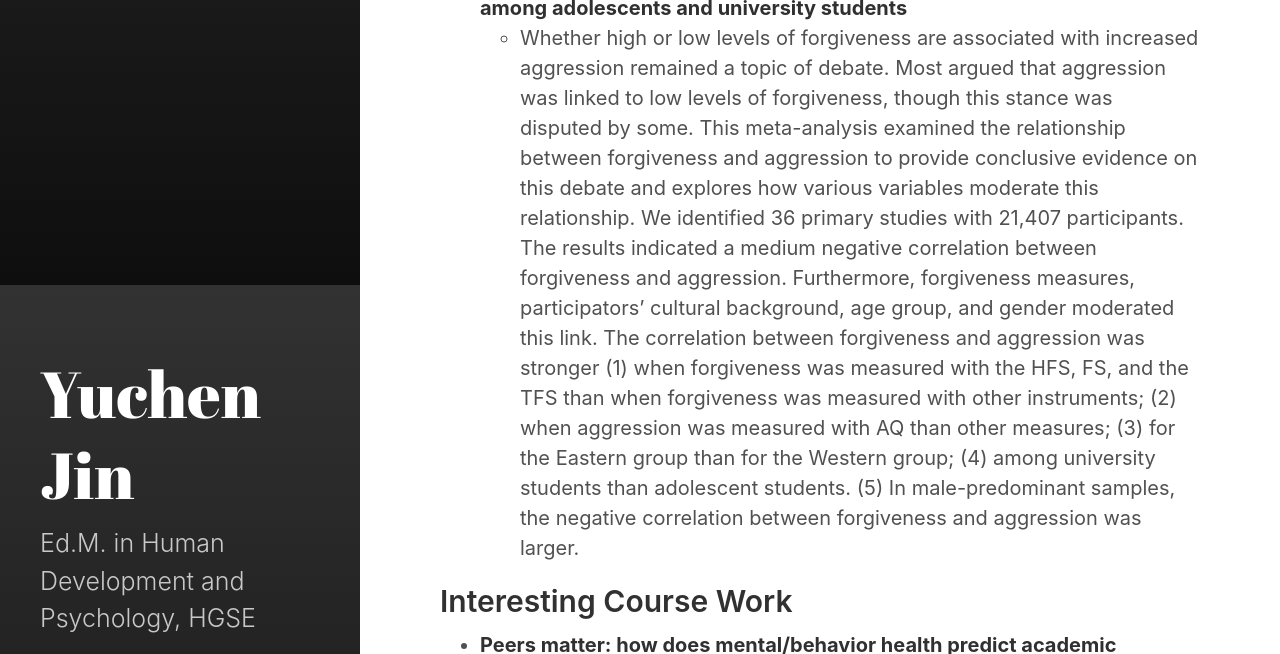
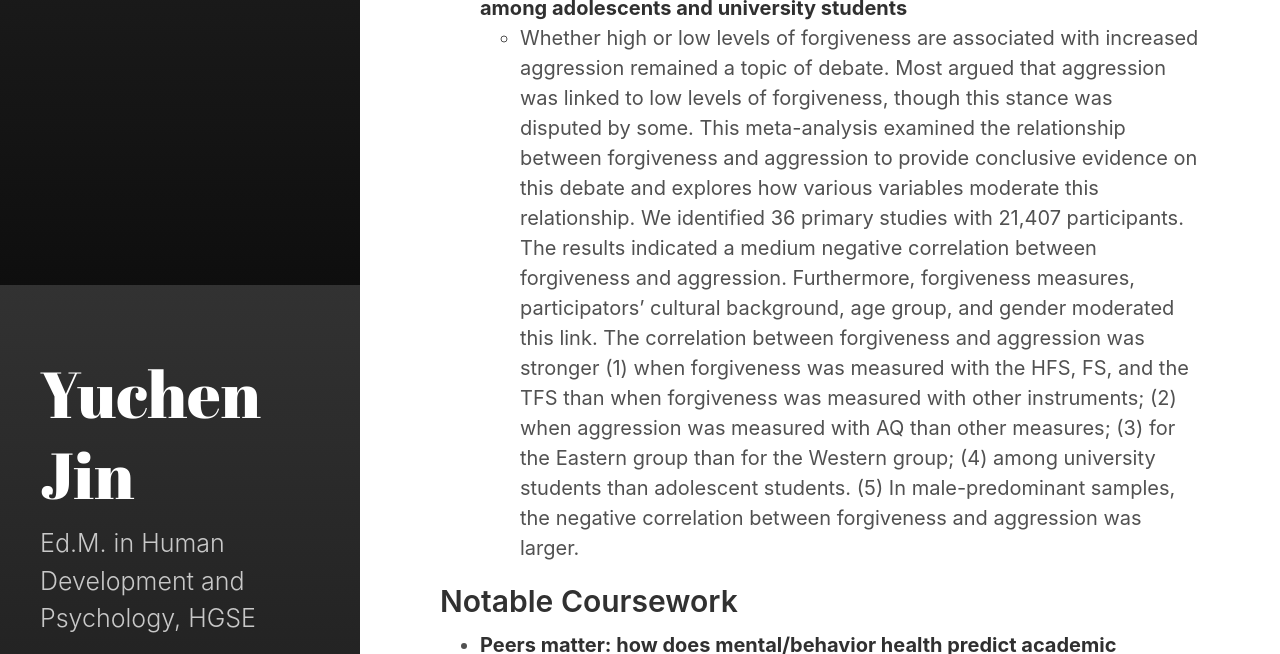
Before and after one commit to Regenchen/Regenchen.github.io, a Jekyll site: the page built from research.md, in a window 1280 px wide and 900 px high, scrolled down 2415 px, cut to the strip 0-654 px from the top of the window. Built offline with Jekyll 4.4.1, drawn with Linux system fonts in a browser that asks for light colours.

Commit message:
Update research.md

```diff
--- a/research.md
+++ b/research.md
@@ -47,7 +47,7 @@ sidebar_link: true
 
 []() <!--as blank line-->
 
-## Interesting Course Work
+## Notable Coursework
 
 -  **Peers matter: how does mental/behavior health predict academic performance**
    + Data analysis report
```
